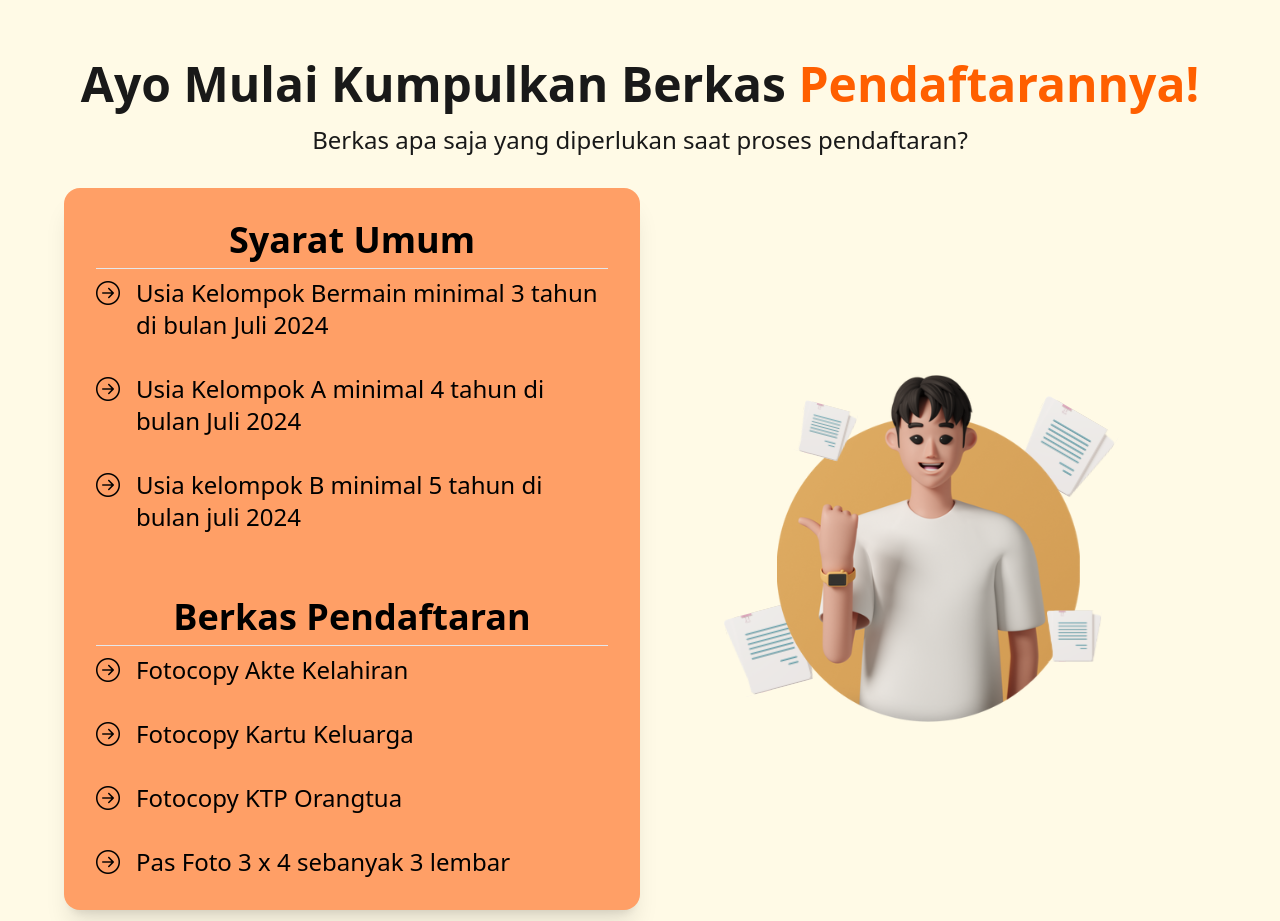
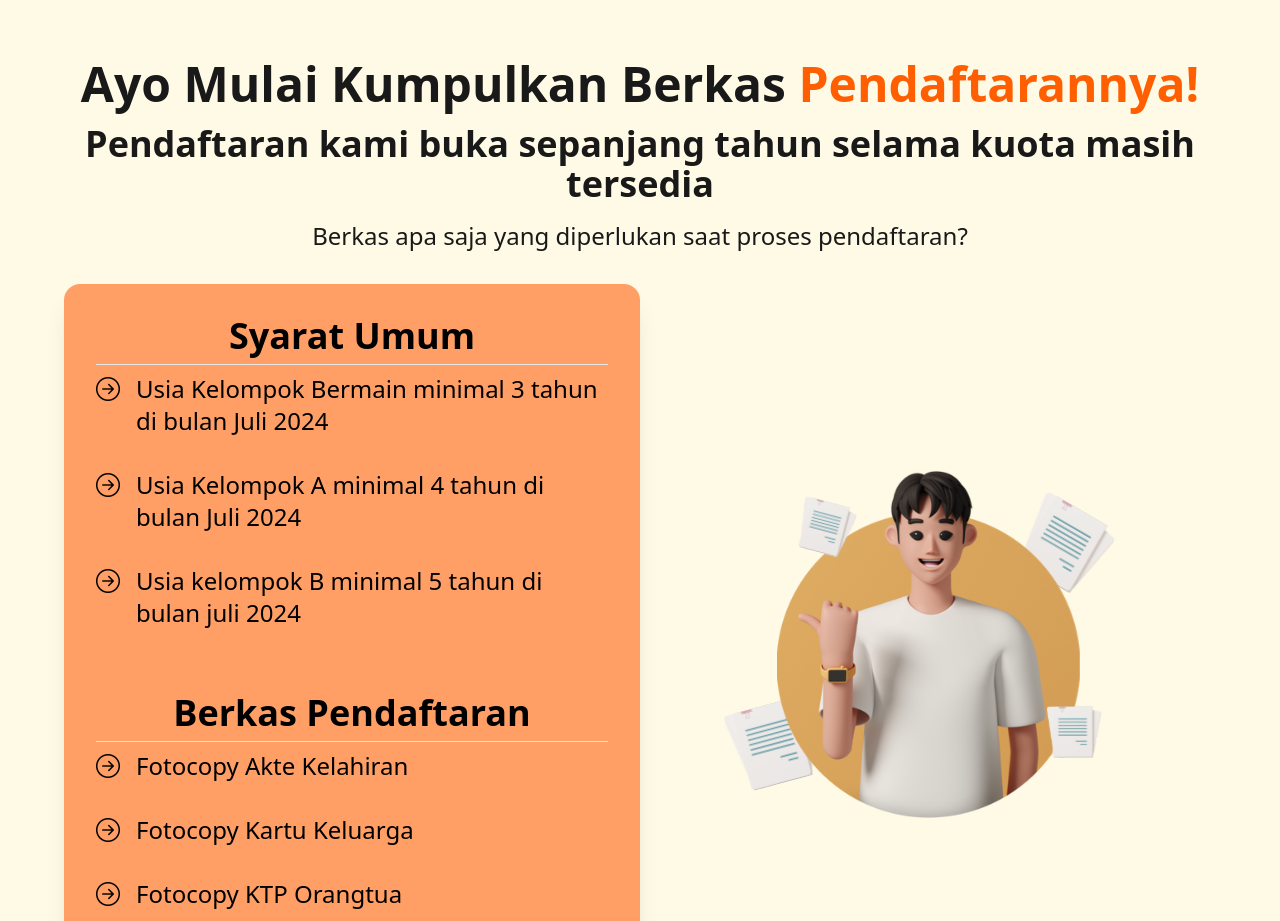
Before and after one commit to marmdhn/baitul-adab-react, a React (Create React App) app: page / in a window 1280 px wide. Shown: the part 4780-5701 px from the top of the page. Built offline with nearby package versions, Linux system fonts and the light colour scheme.

Commit message:
refactor: adjust text

```diff
--- a/src/pages/beranda/index.tsx
+++ b/src/pages/beranda/index.tsx
@@ -450,6 +450,10 @@ export default function Home() {
                 Ayo Mulai Kumpulkan Berkas{" "}
                 <span className="text-secondary-content">Pendaftarannya!</span>
               </span>
+              <span className="text-neutral text-xl lg:text-4xl font-semibold">
+                Pendaftaran kami buka sepanjang tahun selama kuota masih
+                tersedia
+              </span>
               <span className="text-neutral text-lg lg:text-2xl w-full mx-auto">
                 Berkas apa saja yang diperlukan saat proses pendaftaran?
               </span>
```
